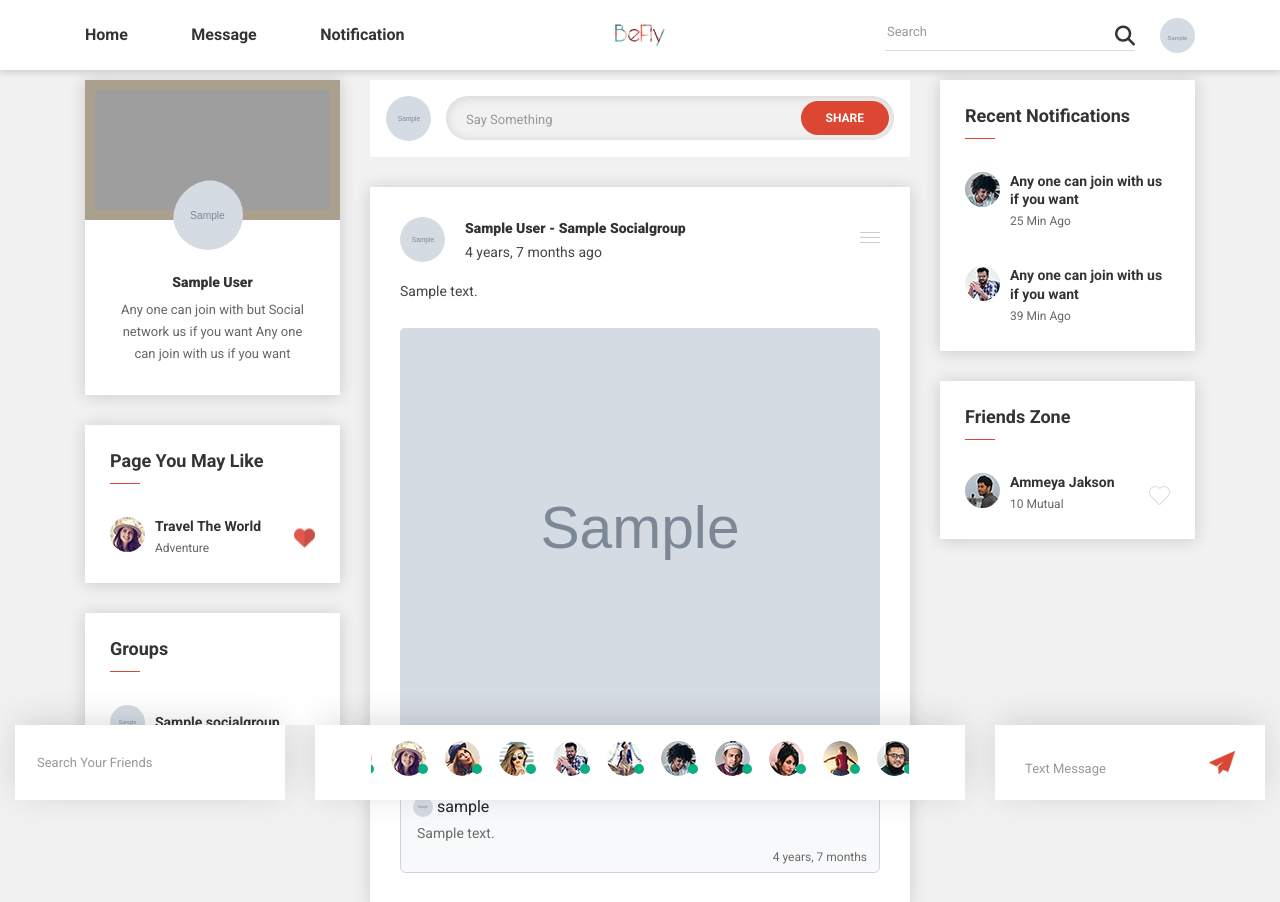
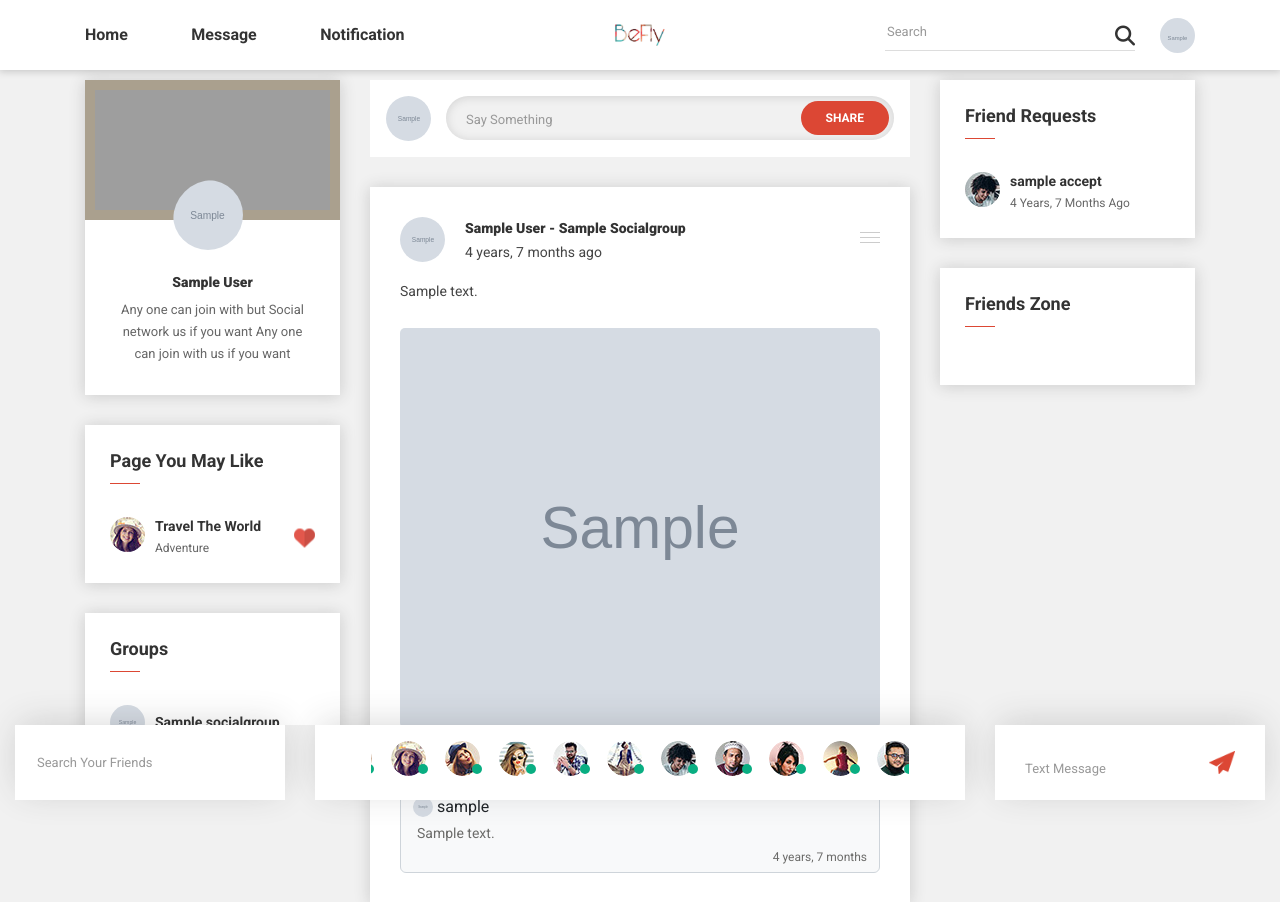
Before and after one commit to bilaalprofile/lazy-social, a Django app: page / in a window 1280 px wide. Shown: the top 902 px of the page. Run offline with Django 5.2, Linux system fonts and the light colour scheme; a user stored in the database is signed in; tables that the repository leaves empty hold one stand-in row (values such as "Sample post"); grey boxes marked "Sample" are stand-in pictures; some libraries are stand-ins or nearby versions; grey boxes are pictures that could not be loaded.

Commit message:
request accept code

```diff
--- a/core/social_app/admin.py
+++ b/core/social_app/admin.py
@@ -6,3 +6,4 @@ admin.site.register(Profile)
 admin.site.register(Post)
 admin.site.register(Comment)
 admin.site.register(SocialGroup)
+admin.site.register(FriendRequest)
--- a/core/social_app/urls.py
+++ b/core/social_app/urls.py
@@ -22,4 +22,5 @@ urlpatterns = [
     path("create-group/", views.create_group, name="create_group"),
     path('group/<int:pk>/', views.group, name="group"),
     path('join-group/<int:pk>/', views.join_group, name="join_group"),
+    path('friend-request/accept/<int:request_id>/', views.friend_request, name="accept_friend_request"),
 ]
--- a/core/social_app/views.py
+++ b/core/social_app/views.py
@@ -7,7 +7,8 @@ from .models import (
     Post,
     Like,
     Comment,
-    SocialGroup
+    SocialGroup,
+    FriendRequest,
 )
 from django.http import JsonResponse
 from django.shortcuts import get_object_or_404
@@ -20,14 +21,42 @@ def index(request):
     profile = Profile.objects.filter(user=request.user).first()
     groups = SocialGroup.objects.all()
     posts = Post.objects.order_by('-created_at')
+    users = User.objects.exclude(username=request.user.username)
+    friend_requests = FriendRequest.objects.all()
+    requests = friend_requests.filter(user=request.user)
+    for user in users:
+        is_in_loop = requests.filter(request_user=user).first()
+        if is_in_loop:
+            user.request_exist = True
+            user.is_friend = is_in_loop.accepted
+        else:
+            user.request_exist = False
+
     for post in posts:
         post.liked_by_user = post.is_liked_by_user(request.user)
+
+    print(request.user)
     context = {
         'posts': posts,
         'profile': profile,
         'groups': groups,
+        'users': users,
+        'inbox': friend_requests.filter(request_user=request.user),
     }
     return render(request, 'social_app/index.html', context)
+
+
+@login_required
+def friend_request(request):
+    print(request.GET)
+    if request.GET.get('type') == 'add':
+        request_user = get_object_or_404(User, id=request.GET.get('user2'))
+        inbox = FriendRequest(
+            user=request.user,
+            request_user=request_user
+        )
+        inbox.save()
+    return JsonResponse({'status': 'success', 'message': 'Friend request sent'})
 
 
 @login_required
@@ -35,6 +64,16 @@ def profile(request):
     groups = SocialGroup.objects.all()
     profile = Profile.objects.filter(user=request.user).first()
     posts = Post.objects.filter(user=request.user).order_by('-created_at')
+    users = User.objects.exclude(username=request.user.username)
+    friend_requests = FriendRequest.objects.all()
+    requests = friend_requests.filter(user=request.user)
+    for user in users:
+        is_in_loop = requests.filter(request_user=user).first()
+        if is_in_loop:
+            user.request_exist = True
+            user.is_friend = is_in_loop.accepted
+        else:
+            user.request_exist = False
     for post in posts:
         post.liked_by_user = post.is_liked_by_user(request.user)
     if request.method == 'POST':
@@ -57,6 +96,8 @@ def profile(request):
         "profile": profile,
         "posts": posts,
         'groups': groups,
+        'users': users,
+        'inbox': friend_requests.filter(request_user=request.user),
 
     }
     return render(request, 'social_app/profile.html', context)
@@ -85,24 +126,35 @@ def group(request, pk):
     has_joined = group.members.filter(username=request.user.username).exists()
     return render(request, 'social_app/group.html', {'group': group, 'has_joined': has_joined, 'posts': posts})
 
+
 def edit_group(request):
     return redirect("group", group.id)
+
 
 def join_group(request, pk):
     request_type = request.GET.get('type')
     group = get_object_or_404(SocialGroup, id=pk)
     if request_type == 'join':
         group.members.add(request.user)
-        message = "removed from"
+        message = "added to "
     else:
         group.members.remove(request.user)
-        message = "added to"
+        message = "removed from"
     return JsonResponse({'status': 'success', 'message': f'You have successfully been {message} the group'})
 
 
 def group_friends(request):
     members = SocialGroup.objects.all()
     return render(request, "social_app/group_friends.html", {'members': members})
+
+
+def request_accept(request, request_id):
+    friend_request = get_object_or_404(FriendRequest, id=request_id)
+    if not friend_request.accepted:
+        friend_request.accepted = True
+        friend_request.save()
+
+    return JsonResponse({'status': 'success'})
 
 
 @login_required
--- a/core/templates/social_app/group.html
+++ b/core/templates/social_app/group.html
@@ -222,7 +222,7 @@
                         <!-- profile picture end -->
 
                         <div class="unorder-list-info">
-                          <h3 class="list-title"><a href="#">{{ member.username }}</a></h3>
+                          <h3 class="list-title"><a href="#">{{ member.username }}</a> <a onclick="requestAccept()" class="bg-light" style="margin-left: 80px;;" href="">Accept</a></h3>
                           <p class="list-subtitle">
                             <a href="#">0 mutual</a>
                           </p>
@@ -288,5 +288,7 @@
             }
             })
     }
+
+
   </script>
 {% endblock %}
--- a/core/templates/social_app/index.html
+++ b/core/templates/social_app/index.html
@@ -9,41 +9,16 @@
               <div class="card card-profile widget-item p-0">
                 <div class="profile-banner">
                   <figure class="profile-banner-small">
-									<a href="profile.html">
-										<img
-											class="img-fluid"
-											src="{% static 'social_app/images/coustom/photo1.jpg' %}"
-											style="
+                    <a href="profile.html"><img class="img-fluid" src="{% static 'social_app/images/coustom/photo1.jpg' %}" style="
 												width: 260px;
 												height: 140px;
 												object-fit: cover;
-											"
-											alt="" />
-									</a>
-									<a
-										href="{% url 'profile' %}"
-										class="profile-thumb-2">
-										<img class='rounded-circle'
-											style="
-													width: 70px;
-													height: 70px;
-													object-fit: cover;
-												"
-											src="{% if profile.image %}{{profile.image.url}}{% endif %}"
-											alt="profile-pic-small" />
-									</a>
+											" alt="" /></a>
+                    <a href="{% url 'profile' %}" class="profile-thumb-2"><img class="rounded-circle" style="width: 70px; height: 70px; object-fit: cover;" src="{% if profile.image %}{{ profile.image.url }}{% endif %}" alt="profile-pic-small" /></a>
                   </figure>
                   <div class="profile-desc text-center">
-									<h6 class="author">
-										<a href="{% url 'profile' %}"
-											>{{profile.full_name}}</a
-										>
-									</h6>
-									<p>
-										Any one can join with but Social network
-										us if you want Any one can join with us
-										if you want
-									</p>
+                    <h6 class="author"><a href="{% url 'profile' %}">{{ profile.full_name }}</a></h6>
+                    <p>Any one can join with but Social network us if you want Any one can join with us if you want</p>
                   </div>
                 </div>
               </div>
@@ -58,33 +33,22 @@
                       <!-- profile picture end -->
                       <div class="profile-thumb">
                         <a href="#">
-												<figure
-													class="profile-thumb-small">
-													<img
-														src="{% static 'social_app/images/profile/profile-35x35-1.jpg' %}"
-														alt="profile picture" />
+                          <figure class="profile-thumb-small">
+                            <img src="{% static 'social_app/images/profile/profile-35x35-1.jpg' %}" alt="profile picture" />
                           </figure>
                         </a>
                       </div>
                       <!-- profile picture end -->
 
                       <div class="unorder-list-info">
-											<h3 class="list-title">
-												<a href="#">Travel The World</a>
-											</h3>
+                        <h3 class="list-title"><a href="#">Travel The World</a></h3>
                         <p class="list-subtitle">
                           <a href="#">adventure</a>
                         </p>
                       </div>
                       <button class="like-button active">
-											<img
-												class="heart"
-												src="{% static 'social_app/images/icons/heart.png' %}"
-												alt="" />
-											<img
-												class="heart-color"
-												src="{% static 'social_app/images/icons/heart-color.png' %}"
-												alt="" />
+                        <img class="heart" src="{% static 'social_app/images/icons/heart.png' %}" alt="" />
+                        <img class="heart-color" src="{% static 'social_app/images/icons/heart-color.png' %}" alt="" />
                       </button>
                     </li>
                   </ul>
@@ -103,61 +67,26 @@
             <aside class="widget-area">
               <!-- widget single item start -->
               <div class="card widget-item">
-							<h4 class="widget-title">Recent Notifications</h4>
+                <h4 class="widget-title">Friend Requests</h4>
                 <div class="widget-body">
                   <ul class="like-page-list-wrapper">
+                    {% for friend in inbox %}
                       <li class="unorder-list">
                         <!-- profile picture end -->
                         <div class="profile-thumb">
                           <a href="#">
-												<figure
-													class="profile-thumb-small">
-													<img
-														src="{% static 'social_app/images/profile/profile-35x35-6.jpg' %}"
-														alt="profile picture" />
+                            <figure class="profile-thumb-small">
+                              <img src="{% static 'social_app/images/profile/profile-35x35-6.jpg' %}" alt="profile picture" />
                             </figure>
                           </a>
                         </div>
                         <!-- profile picture end -->
-
                         <div class="unorder-list-info">
-											<h3 class="list-title">
-												<a href="#"
-													>Any one can join with us if
-													you want</a
-												>
-											</h3>
-											<p class="list-subtitle">
-												25 min ago
-											</p>
+                          <h3 class="list-title"><a href="#">{{ friend.user.username }}</a> <a onclick="requestAccept(friendRequest.request_id)" href="">accept</a></h3>
+                          <p class="list-subtitle">{{ friend.created_at|timesince }} ago</p>
                         </div>
                       </li>
-									<li class="unorder-list">
-										<!-- profile picture end -->
-										<div class="profile-thumb">
-											<a href="#">
-												<figure
-													class="profile-thumb-small">
-													<img
-														src="{% static 'social_app/images/profile/profile-35x35-4.jpg' %}"
-														alt="profile picture" />
-												</figure>
-											</a>
-										</div>
-										<!-- profile picture end -->
-
-										<div class="unorder-list-info">
-											<h3 class="list-title">
-												<a href="#"
-													>Any one can join with us if
-													you want</a
-												>
-											</h3>
-											<p class="list-subtitle">
-												39 min ago
-											</p>
-										</div>
-									</li>
+                    {% endfor %}
                   </ul>
                 </div>
               </div>
@@ -172,39 +101,34 @@
                 <h4 class="widget-title">Friends Zone</h4>
                 <div class="widget-body">
                   <ul class="like-page-list-wrapper">
+                    {% for user in users %}
                       <li class="unorder-list">
                         <!-- profile picture end -->
                         <div class="profile-thumb">
                           <a href="#">
-												<figure
-													class="profile-thumb-small">
-													<img
-														src="{% static 'social_app/images/profile/profile-35x35-15.jpg' %}"
-														alt="profile picture" />
+                            <figure class="profile-thumb-small">
+                              <img src="{% if user.profile.image %}{{ user.profile.image.url }}{% endif %}" alt="profile picture" />
                             </figure>
                           </a>
                         </div>
                         <!-- profile picture end -->
 
                         <div class="unorder-list-info">
-											<h3 class="list-title">
-												<a href="#">Ammeya Jakson</a>
-											</h3>
+                          <h3 class="list-title"><a href="">{{ user.username }}</a></h3>
                           <p class="list-subtitle">
                             <a href="#">10 mutual</a>
                           </p>
                         </div>
-										<button class="like-button">
-											<img
-												class="heart"
-												src="{% static 'social_app/images/icons/heart.png' %}"
-												alt="heart-icon" />
-											<img
-												class="heart-color"
-												src="{% static 'social_app/images/icons/heart-color.png' %}"
-												alt="heart-icon-color" />
-										</button>
+
+                        {% if user.request_exist and user.is_friend %}
+                          <button class="like-button fs-6">Friend</button>
+                        {% elif user.request_exist %}
+                          <button class="like-button fs-6">Cancel</button>
+                        {% else %}
+                          <button onclick="friendRequest('add', {{ request.user.id }}, {{ user.id }})" class="like-button fs-6">Add</button>
+                        {% endif %}
                       </li>
+                    {% endfor %}
                   </ul>
                 </div>
               </div>
@@ -215,5 +139,44 @@
       </div>
     </div>
   </main>
-{% endblock content %}
+{% endblock %}
+
+{% block extra_js %}
+  <script>
+    function friendRequest(type, user1, user2) {
+      fetch(`/friend-request/?type=${type}&user1=${user1}&user2=${user2}`)
+        .then((resp) => resp.json())
+        .then((data) => {
+          if (data.status == 'success') {
+            Swal.fire({
+              icon: 'success',
+              title: data.message,
+              showConfirmButton: false,
+              timer: 1500
+            }).then(() => {
+              location.reload()
+            })
+          }
+        })
+    }
+    function requestAccept(requestId) {
+      fetch(`/friend-request/accept/${requestId}/`, {
+        method: 'POST',
+        headers: {
+          'X-CSRFToken': '{{ csrf_token }}',
+          'Content-Type': 'application/json'
+        }
+      })
+        .then((res) => res.json())
+        .then((data) => {
+          if (data.status === 'success') {
+
+            print(friendRequest.requestAccept)
+          }
+        })
+        .catch((error) => console.error('Error:', error))
+    }
+  </script>
+{% endblock %}
+
 <!-- Scroll to top start -->
--- a/core/templates/social_app/navbar.html
+++ b/core/templates/social_app/navbar.html
@@ -105,7 +105,7 @@
         <div class="col-md-2">
           <!-- brand logo start -->
           <div class="brand-logo text-center">
-            <a href="index.html"><img style="width: 70px" class="personal_logo" src="{% static 'social_app/images/logo/befly.PNG' %}" alt="brand logo" /></a>
+            <a href="#"><img style="width: 70px" class="personal_logo" src="{% static 'social_app/images/logo/befly.PNG' %}" alt="brand logo" /></a>
           </div>
           <!-- brand logo end -->
         </div>
```
Also changed, not shown: core/social_app/models.py (+9 -0 lines), core/templates/social_app/profile_asides.html (+63 -23 lines). Lines whose indentation alone changed are shown as unchanged.
